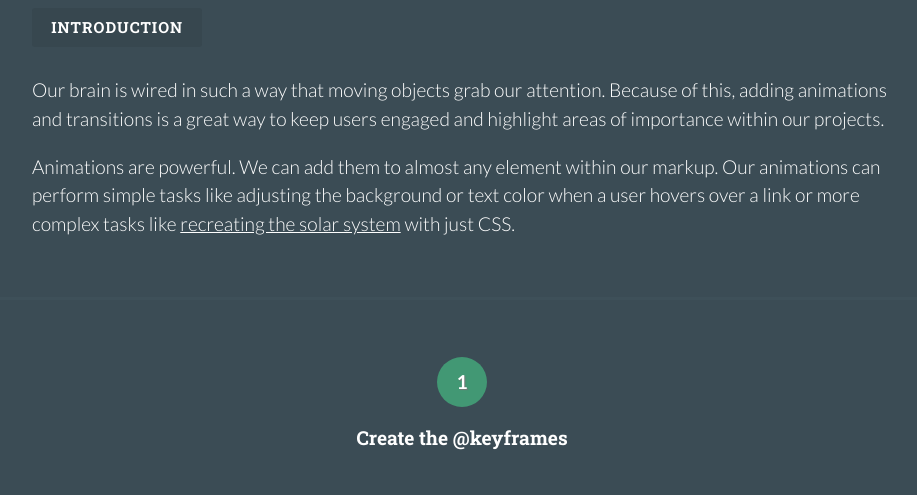
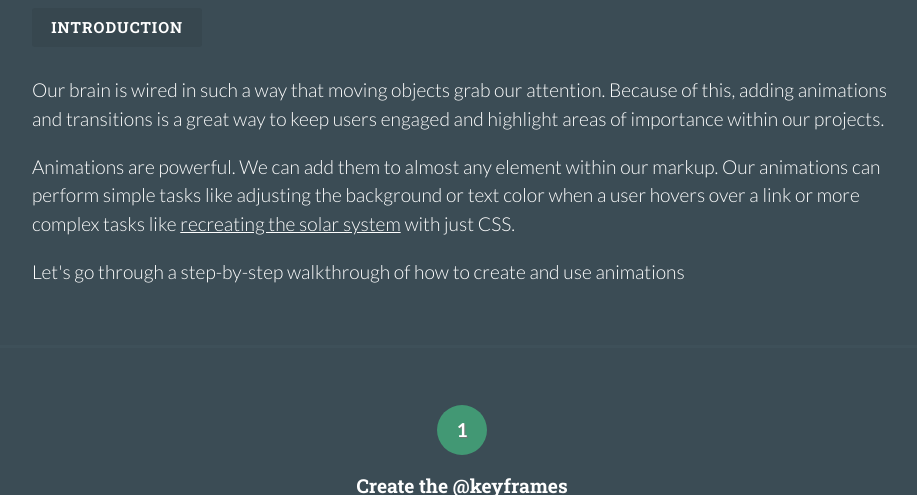
Before and after one commit to noaharogers/animations, a Jekyll site: the page built from index.html, in a window 1280 px wide and 900 px high, scrolled down 323 px, cut to the strip 0-495 px from the top of the window. Shown: the whole strip, without its empty margins (178-1095 px from the left). Built offline with Jekyll 4.4.1, drawn with Linux system fonts in a browser that asks for light colours.

Commit message:
Adds to introduction

```diff
--- a/index.html
+++ b/index.html
@@ -9,6 +9,7 @@ layout: default
     <p>Our brain is wired in such a way that moving objects grab our attention. Because of this, adding animations and transitions is a great way to keep users engaged and highlight areas of importance within our projects.</p>
 
     <p>Animations are powerful. We can add them to almost any element within our markup. Our animations can perform simple tasks like adjusting the background or text color when a user hovers over a link or more complex tasks like <a href="http://neography.com/experiment/circles/solarsystem/" target="_blank">recreating the solar system</a> with just CSS.</p>
+    <p>Let's go through a step-by-step walkthrough of how to create and use animations</p>
   </div>
 </section>
 
```
